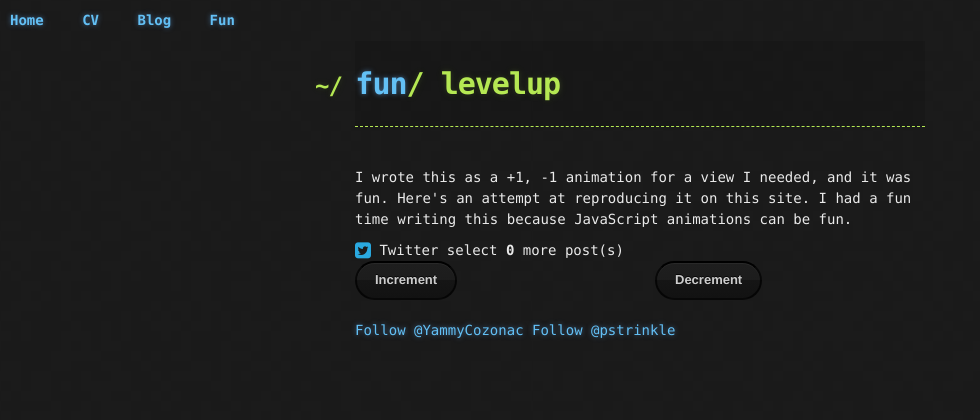
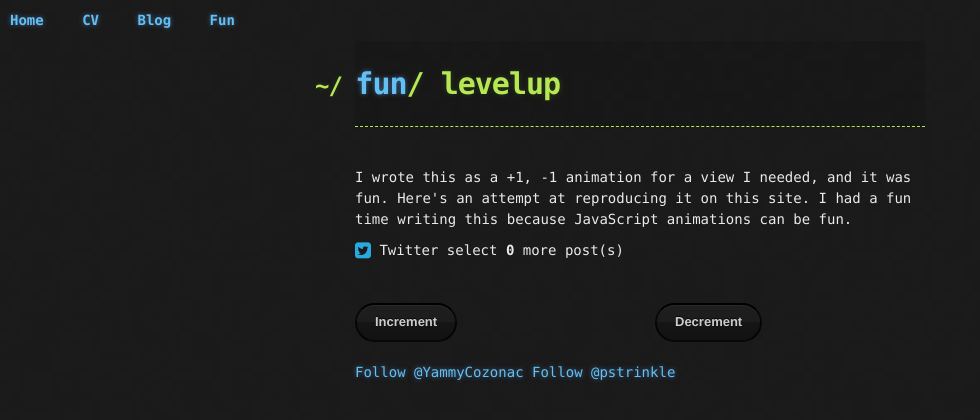
Before and after one commit to pstrinkle/pstrinkle.github.io, a Jekyll site: the page built from fun/levelup.html, in a window 1280 px wide. Shown: the top 420 px of the page, without its empty margins (0-980 px from the left). Built offline with Jekyll 4.4.1, drawn with Linux system fonts in a browser that asks for light colours; nearby versions of some CDN libraries; comment, search, counter and statistics services are not loaded.

Commit message:
Update levelup.html

```diff
--- a/fun/levelup.html
+++ b/fun/levelup.html
@@ -7,11 +7,12 @@
 fun time writing this because JavaScript animations can be fun.</p>
 
 <div class="row">
-  <div class="col-md-6">
+  <div class="col-md-12">
     <i class="fa fa-twitter-square fa-lg" style="color: #2AA9E0;"></i>&nbsp;Twitter <span>select <span style="font-weight: bold;" id='twitter_cnt'></span> more post(s)</span>
   </div>
 </div>
-
+<br />
+<br />
 <div class="row">
   <div class="col-md-6">
     <button id='incrementBtn' class="btn btn-default" type="submit">Increment</button>
```
